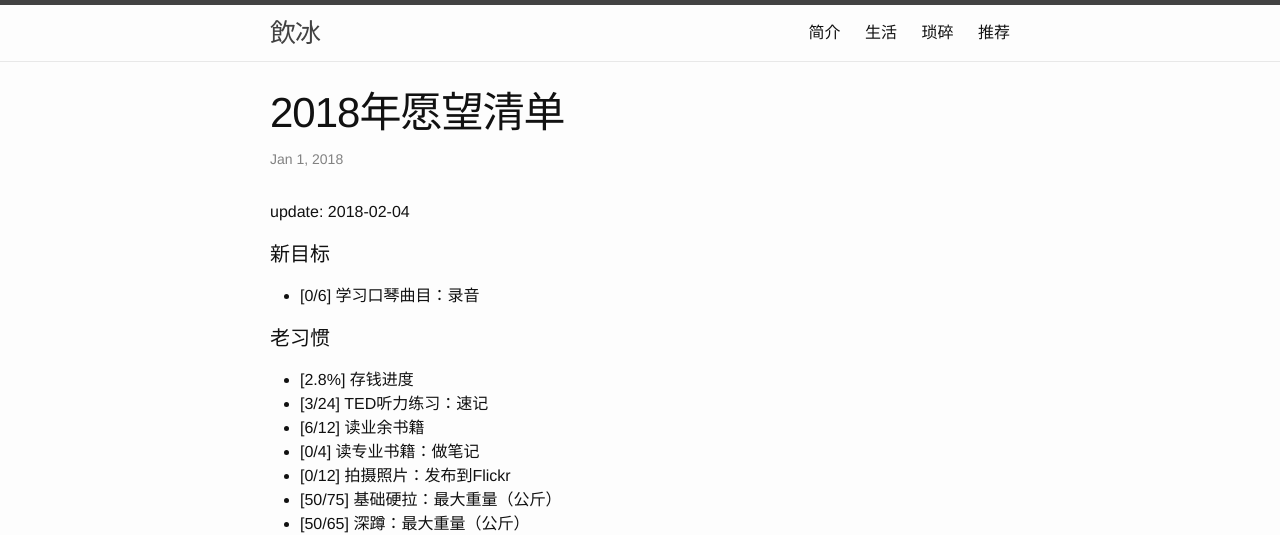
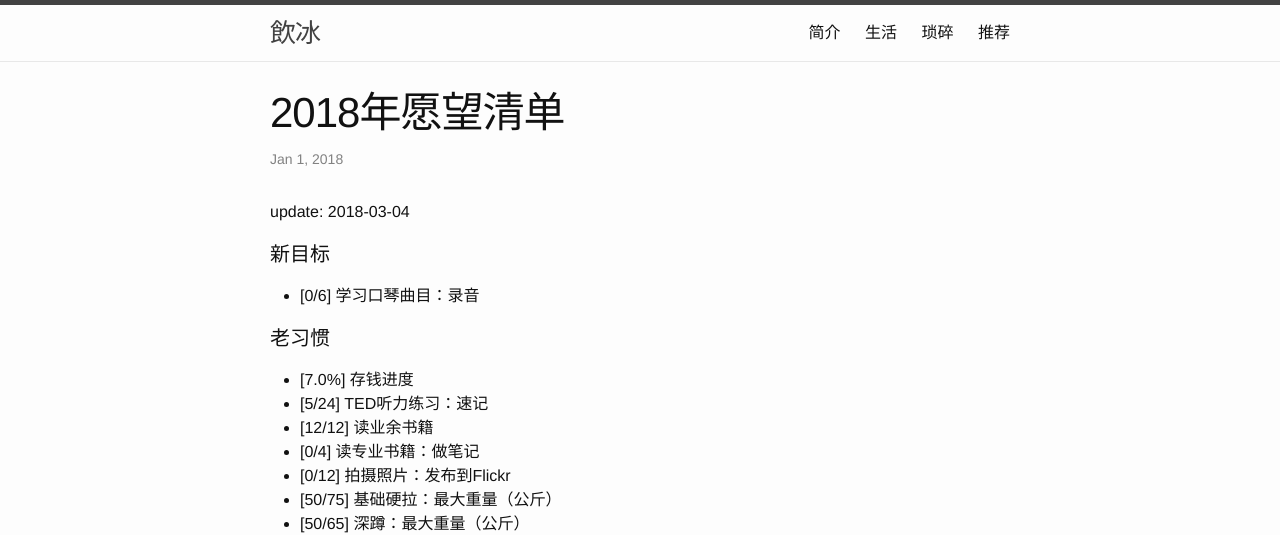
Before and after one commit to facaiy/facaiy.github.io, a Jekyll site: the page built from _posts/2018-01-01-wish.md, in a window 1280 px wide. Shown: the top 535 px of the page. Built offline with Jekyll 4.4.1, drawn with Linux system fonts in a browser that asks for light colours; comment, search, counter and statistics services are not loaded.

Commit message:
愿望清单：更新2月

```diff
--- a/_posts/2018-01-01-wish.md
+++ b/_posts/2018-01-01-wish.md
@@ -4,10 +4,10 @@ title: "2018年愿望清单"
 description: ""
 category: life
 tags: []
-modify: 2018-02-04 14:59:04
+modify: 2018-03-04 20:28:11
 ---
 
-update: 2018-02-04
+update: 2018-03-04
 
 
 #### 新目标
@@ -16,9 +16,9 @@ update: 2018-02-04
 
 #### 老习惯
 
-+ [2.8%] 存钱进度
-+ [3/24] TED听力练习：速记
-+ [6/12] 读业余书籍
++ [7.0%] 存钱进度
++ [5/24] TED听力练习：速记
++ [12/12] 读业余书籍
 + [0/4] 读专业书籍：做笔记
 + [0/12] 拍摄照片：发布到Flickr
 + [50/75] 基础硬拉：最大重量（公斤）
```
